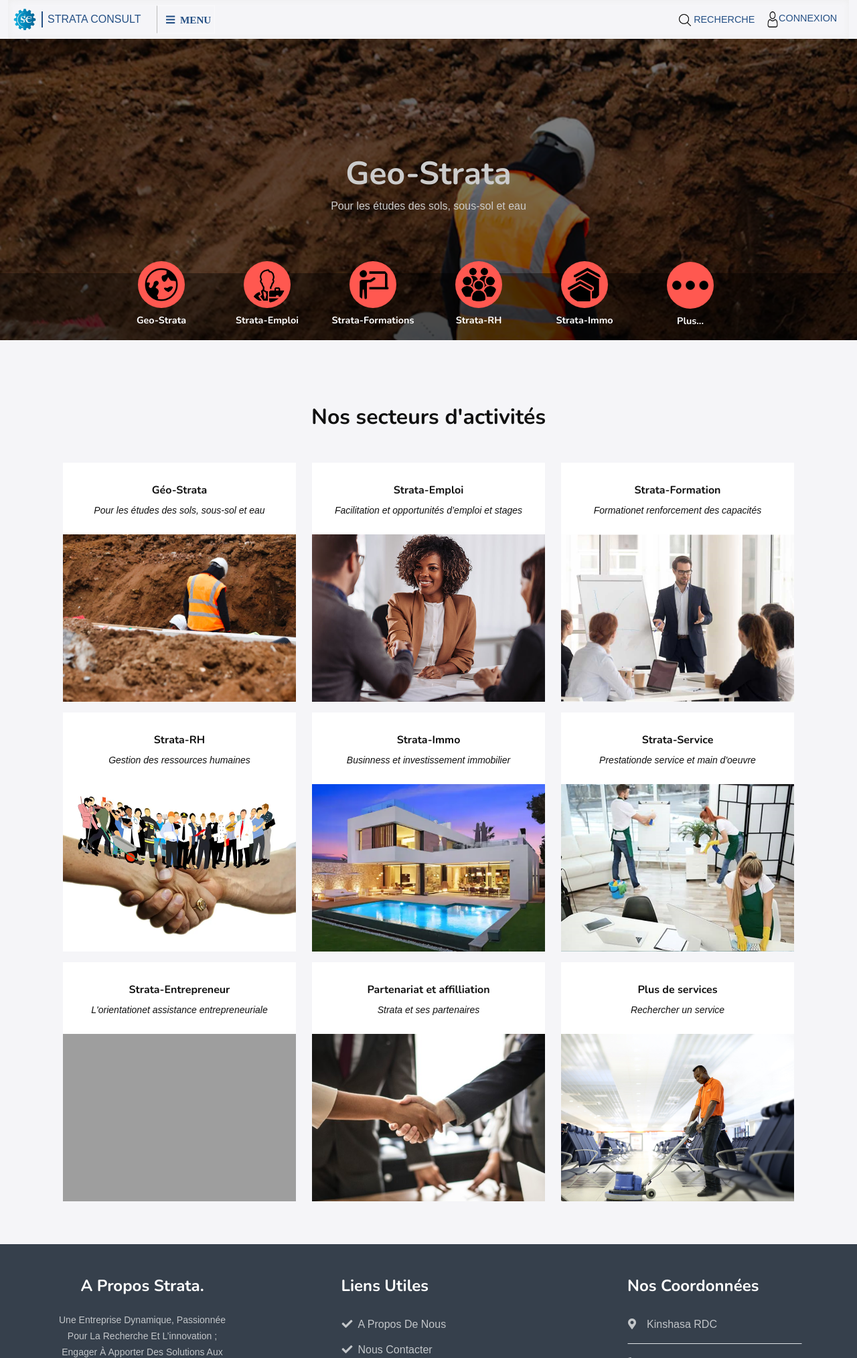
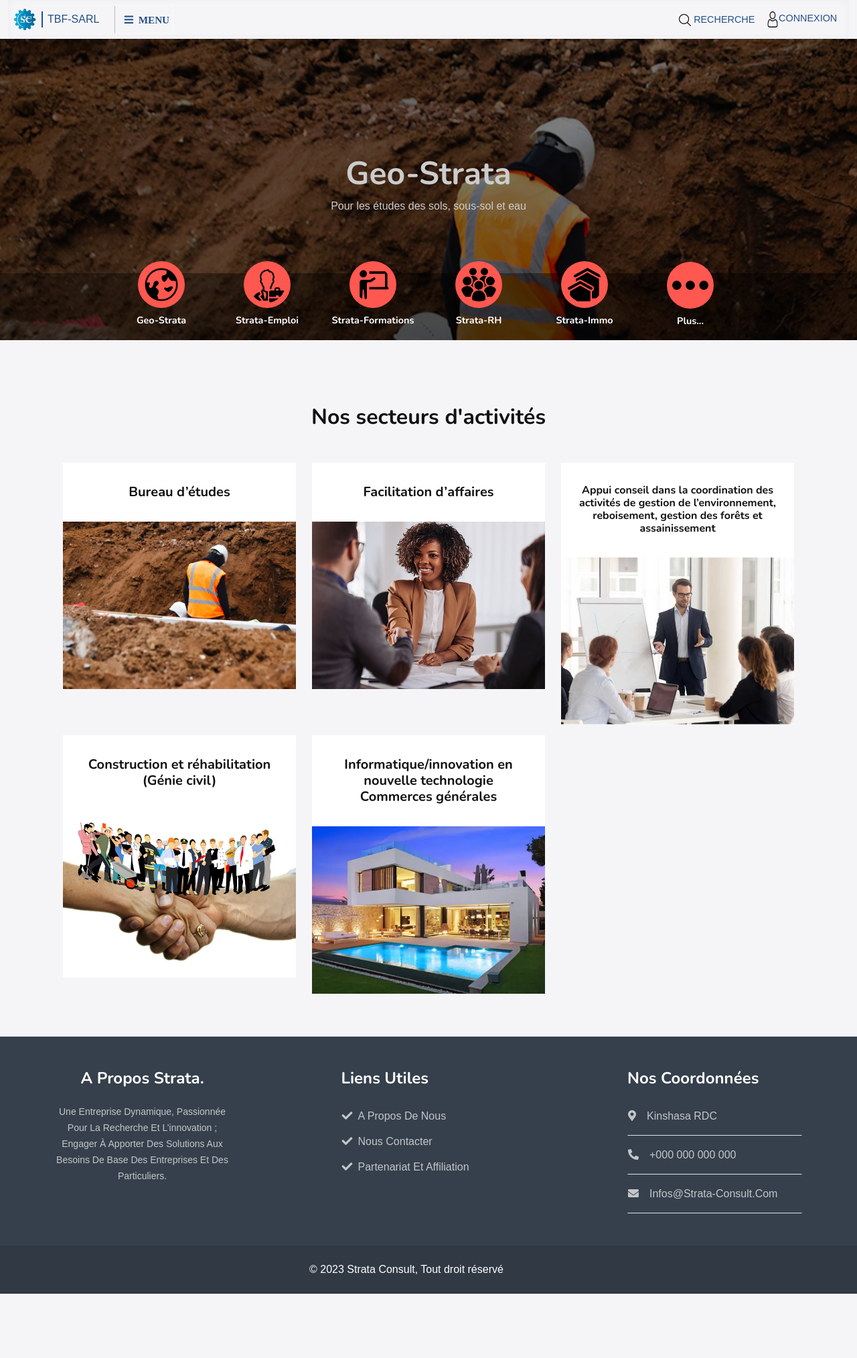
Before and after one commit to rubenkayambala/strata, a Django app: page / in a window 1280 px wide. Shown: the top 2028 px of the page at 67% size. After the commit the page ends 1932 px from the top, so only its background shows below. Run offline with Django 4.2, Linux system fonts and the light colour scheme; some libraries are stand-ins or nearby versions; grey boxes are pictures that could not be loaded.

Commit message:
Change text

```diff
--- a/templates/home/base.html
+++ b/templates/home/base.html
@@ -15,7 +15,7 @@
                 <div class="d-flex">
                     <a href="{% url 'home:home' %}" class="d-flex align-items-center navbar-brand ">
                         <img src="{% static 'img/logo.png' %}" style="width: 50px;" alt="">
-                        <span style="font-size: 1rem; color: #255085; padding: 0px 7px; border-left: 2px solid #255085;" class="d-none d-md-inline">STRATA CONSULT</span>
+                        <span style="font-size: 1rem; color: #255085; padding: 0px 7px; border-left: 2px solid #255085;" class="d-none d-md-inline">TBF-SARL</span>
                     </a>
                     <button class="navbar-toggler p-0" type="button" data-bs-toggle="collapse" id="navbarBtn" data-bs-target="#navbarCollapse" style="font-size: 0.95rem; border: 1px solid; border-left: 1px solid #bbb;">
                         &nbsp;&nbsp;<span class="fa fa-bars" style="color: #255085;">&nbsp; MENU</span>
--- a/templates/home/index.html
+++ b/templates/home/index.html
@@ -163,8 +163,8 @@
                         <a href="{% url 'home:etude_sol' %}" class="text-dark">
                             <div class="bg-white text-center py-4">
                                 <div class="px-4 pb-0 py-2">
-                                    <h6>Géo-Strata</h6>
-                                    <small><i>Pour les études des sols, sous-sol et eau</i></small>
+                                    <h5>Bureau d’études</h5>
+                                    {% comment %} <small><i>Pour les études des sols, sous-sol et eau</i></small> {% endcomment %}
                                 </div>
                             </div>
                             <img src="{% static 'img/geo-strata.png' %}" alt="">
@@ -174,8 +174,8 @@
                         <a href="{% url 'home:emploi' %}" class="text-dark">
                             <div class="bg-white text-center py-4">
                                 <div class="px-4 pb-0 py-2">
-                                    <h6>Strata-Emploi</h6>
-                                    <small><i>Facilitation et opportunités d’emploi et stages</i></small>
+                                    <h5>Facilitation d’affaires</h5>
+                                    {% comment %} <small><i>Facilitation et opportunités d’emploi et stages</i></small> {% endcomment %}
                                 </div>
                             </div>
                             <img src="{% static 'img/emploi.jpg' %}" alt="">
@@ -185,8 +185,11 @@
                         <a href="{% url 'home:formation' %}" class="text-dark">
                             <div class="bg-white text-center py-4">
                                 <div class="px-4 pb-0 py-2">
-                                    <h6>Strata-Formation</h6>
-                                    <small><i>Formationet renforcement des capacités</i></small>
+                                    <h6>
+                                        Appui conseil dans la coordination des activités de gestion de l’environnement,
+                                        reboisement, gestion des forêts et assainissement
+                                    </h6>
+                                    {% comment %} <small><i>Formationet renforcement des capacités</i></small> {% endcomment %}
                                 </div>
                             </div>
                             <img src="{% static 'img/strata-formation.png' %}" alt="">
@@ -196,8 +199,8 @@
                         <a href="{% url 'home:emploi' %}" class="text-dark">
                             <div class="bg-white text-center py-4">
                                 <div class="px-4 pb-0 py-2">
-                                    <h6>Strata-RH</h6>
-                                    <small><i>Gestion des ressources humaines</i></small>
+                                    <h5>Construction et réhabilitation (Génie civil)</h5>
+                                    {% comment %} <small><i>Gestion des ressources humaines</i></small> {% endcomment %}
                                 </div>
                             </div>
                             <img src="{% static 'img/strata-rh.png' %}" alt="">
@@ -207,55 +210,11 @@
                         <a href="{% url 'home:immobilier' %}" class="text-dark">
                             <div class="bg-white text-center py-4">
                                 <div class="px-4 pb-0 py-2">
-                                    <h6>Strata-Immo</h6>
-                                    <small><i>Businness et investissement immobilier</i></small>
+                                    <h5>Informatique/innovation en nouvelle technologie Commerces générales</h5>
+                                    {% comment %} <small><i>Businness et investissement immobilier</i></small> {% endcomment %}
                                 </div>
                             </div>
                             <img src="{% static 'img/immo.webp' %}" alt="">
-                        </a>
-                    </div>
-                    <div class="col-lg-4 col-md-6 mb-3 blog-item wow fadeInUp" data-wow-delay=".6s">
-                        <a href="{% url 'home:service' %}" class="text-dark">
-                            <div class="bg-white text-center py-4">
-                                <div class="px-4 pb-0 py-2">
-                                    <h6>Strata-Service</h6>
-                                    <small><i>Prestationde service et main d'oeuvre</i></small>
-                                </div>
-                            </div>
-                            <img src="{% static 'img/strata-services.png' %}" alt="">
-                        </a>
-                    </div>
-                    <div class="col-lg-4 col-md-6 mb-3 blog-item wow fadeInUp" data-wow-delay=".6s">
-                        <a href="{% url 'home:entrepreneur' %}" class="text-dark">
-                            <div class="bg-white text-center py-4">
-                                <div class="px-4 pb-0 py-2">
-                                    <h6>Strata-Entrepreneur</h6>
-                                    <small><i>L'orientationet assistance entrepreneuriale</i></small>
-                                </div>
-                            </div>
-                            <img src="{% static 'img/strata_entrepreneur.jpg' %}" alt="">
-                        </a>
-                    </div>
-                    <div class="col-lg-4 col-md-6 mb-3 blog-item wow fadeInUp" data-wow-delay=".6s">
-                        <a href="{% url 'home:partenariat' %}" class="text-dark">
-                            <div class="bg-white text-center py-4">
-                                <div class="px-4 pb-0 py-2">
-                                    <h6>Partenariat et affilliation</h6>
-                                    <small><i>Strata et ses partenaires</i></small>
-                                </div>
-                            </div>
-                            <img src="{% static 'img/partenariat.jpg' %}" alt="">
-                        </a>
-                    </div>
-                    <div class="col-lg-4 col-md-6 mb-3 blog-item wow fadeInUp" data-wow-delay=".6s">
-                        <a href="#" class="text-dark">
-                            <div class="bg-white text-center py-4">
-                                <div class="px-4 pb-0 py-2">
-                                    <h6>Plus de services</h6>
-                                    <small><i>Rechercher un service</i></small>
-                                </div>
-                            </div>
-                            <img src="{% static 'img/strata-plus.png' %}" alt="">
                         </a>
                     </div>
                 </div>
```
